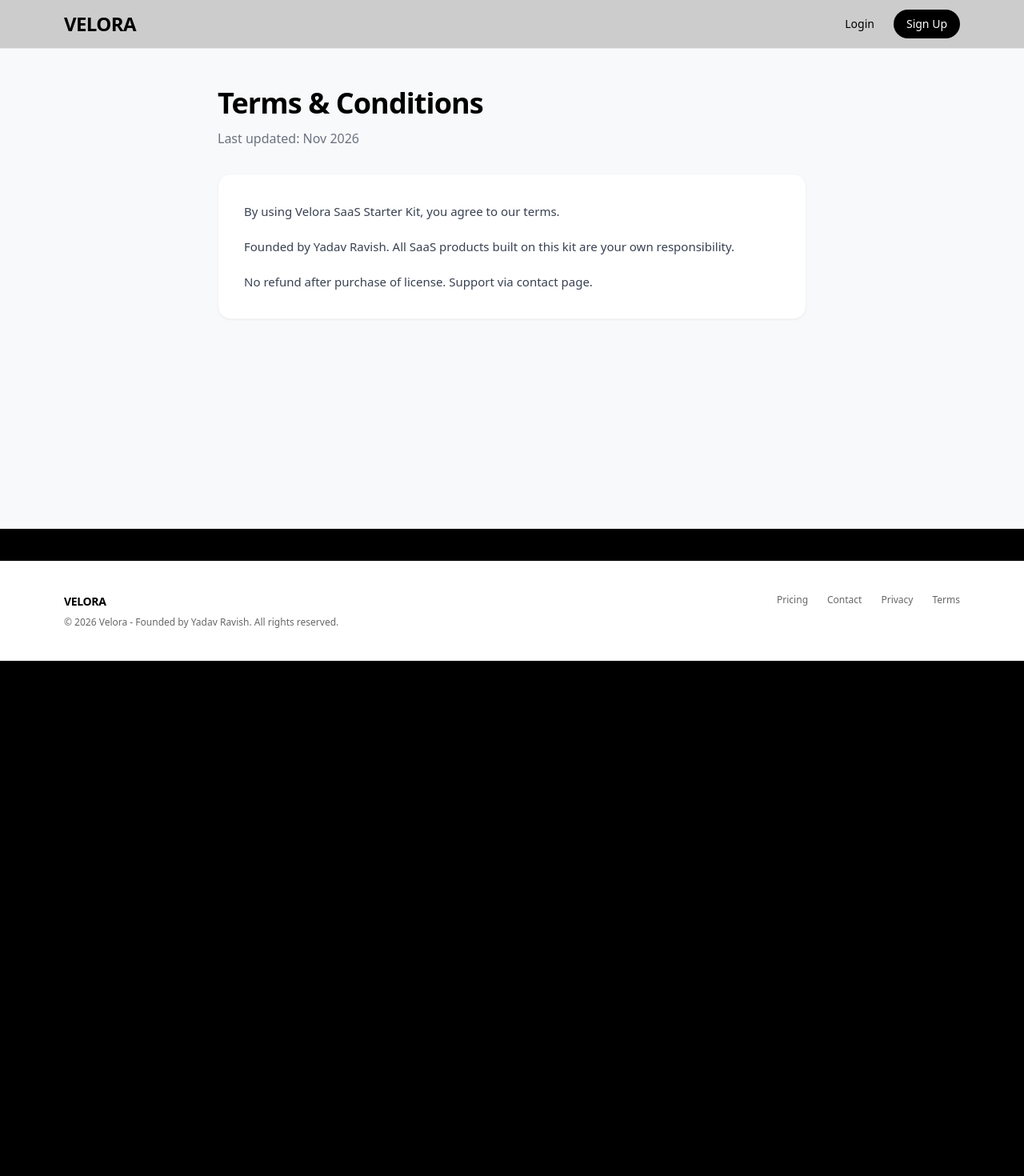
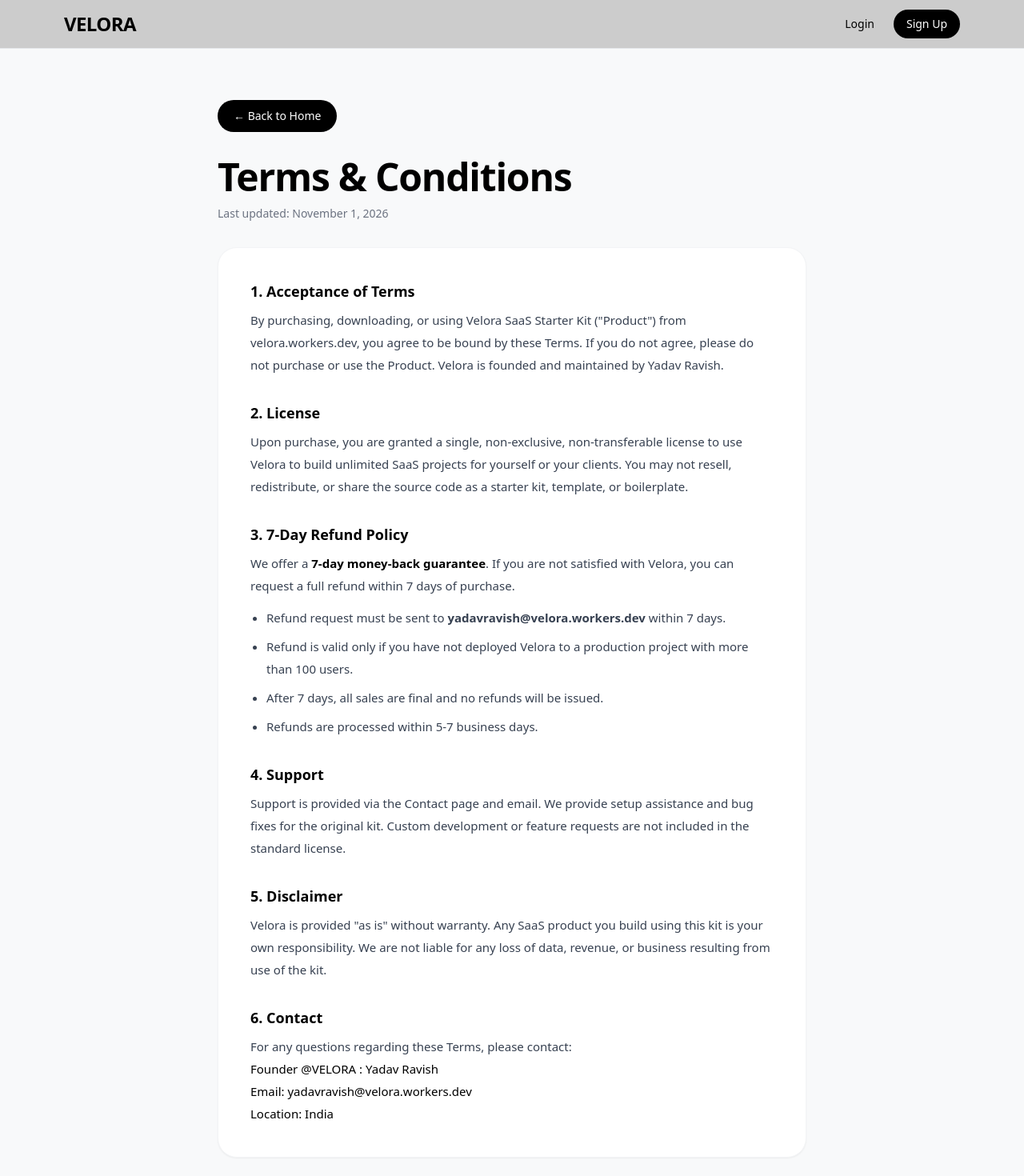
Before and after one commit to Ravs10/saas-starter-kit, a Next.js app: page /terms in a window 1280 px wide. Shown: the top 1470 px of the page at 80% size. Before the commit the page ends 826 px from the top, so only its background shows below. Built offline with nearby package versions, Linux system fonts and the light colour scheme.

Commit message:
Revise TermsPage layout and content

```diff
--- a/app/terms/page.tsx
+++ b/app/terms/page.tsx
@@ -1,13 +1,56 @@
 export default function TermsPage() {
   return (
     <div className="min-h-[calc(100vh-200px)] bg-[#F8F9FA] text-black">
-      <div className="max-w-3xl mx-auto px-4 py-12">
-        <h1 className="text-4xl font-black tracking-tight">Terms & Conditions</h1>
-        <p className="text-gray-500 mt-3">Last updated: Nov 2026</p>
-        <div className="mt-8 bg-white p-8 rounded-2xl border border-gray-100 shadow-sm space-y-4 text-[15px] leading-7 text-gray-700">
-          <p>By using Velora SaaS Starter Kit, you agree to our terms.</p>
-          <p>Founded by Yadav Ravish. All SaaS products built on this kit are your own responsibility.</p>
-          <p>No refund after purchase of license. Support via contact page.</p>
+      <div className="max-w-3xl mx-auto px-4 py-12 md:py-16">
+        <a href="/" className="inline-block bg-black text-white px-5 py-2.5 rounded-full text-sm font-medium mb-8">
+          ← Back to Home
+        </a>
+
+        <h1 className="text-4xl md:text-5xl font-black tracking-tight">Terms & Conditions</h1>
+        <p className="text-gray-500 mt-3 text-sm">Last updated: November 1, 2026</p>
+
+        <div className="mt-8 bg-white p-8 md:p-10 rounded-[24px] border border-gray-100 shadow-sm space-y-8 text-[15px] leading-7 text-gray-700">
+
+          <section>
+            <h2 className="text-lg font-bold text-black mb-2">1. Acceptance of Terms</h2>
+            <p>By purchasing, downloading, or using Velora SaaS Starter Kit ("Product") from velora.workers.dev, you agree to be bound by these Terms. If you do not agree, please do not purchase or use the Product. Velora is founded and maintained by Yadav Ravish.</p>
+          </section>
+
+          <section>
+            <h2 className="text-lg font-bold text-black mb-2">2. License</h2>
+            <p>Upon purchase, you are granted a single, non-exclusive, non-transferable license to use Velora to build unlimited SaaS projects for yourself or your clients. You may not resell, redistribute, or share the source code as a starter kit, template, or boilerplate.</p>
+          </section>
+
+          <section>
+            <h2 className="text-lg font-bold text-black mb-2">3. 7-Day Refund Policy</h2>
+            <p>We offer a <span className="font-semibold text-black">7-day money-back guarantee</span>. If you are not satisfied with Velora, you can request a full refund within 7 days of purchase.</p>
+            <ul className="list-disc pl-5 mt-3 space-y-2">
+              <li>Refund request must be sent to <span className="font-semibold">yadavravish@velora.workers.dev</span> within 7 days.</li>
+              <li>Refund is valid only if you have not deployed Velora to a production project with more than 100 users.</li>
+              <li>After 7 days, all sales are final and no refunds will be issued.</li>
+              <li>Refunds are processed within 5-7 business days.</li>
+            </ul>
+          </section>
+
+          <section>
+            <h2 className="text-lg font-bold text-black mb-2">4. Support</h2>
+            <p>Support is provided via the Contact page and email. We provide setup assistance and bug fixes for the original kit. Custom development or feature requests are not included in the standard license.</p>
+          </section>
+
+          <section>
+            <h2 className="text-lg font-bold text-black mb-2">5. Disclaimer</h2>
+            <p>Velora is provided "as is" without warranty. Any SaaS product you build using this kit is your own responsibility. We are not liable for any loss of data, revenue, or business resulting from use of the kit.</p>
+          </section>
+
+          <section>
+            <h2 className="text-lg font-bold text-black mb-2">6. Contact</h2>
+            <p>For any questions regarding these Terms, please contact: <br />
+              <span className="font-medium text-black">Founder @VELORA : Yadav Ravish</span><br />
+              <span className="font-medium text-black">Email: yadavravish@velora.workers.dev</span><br />
+              <span className="font-medium text-black">Location: India</span>
+            </p>
+          </section>
+
         </div>
       </div>
     </div>
```
